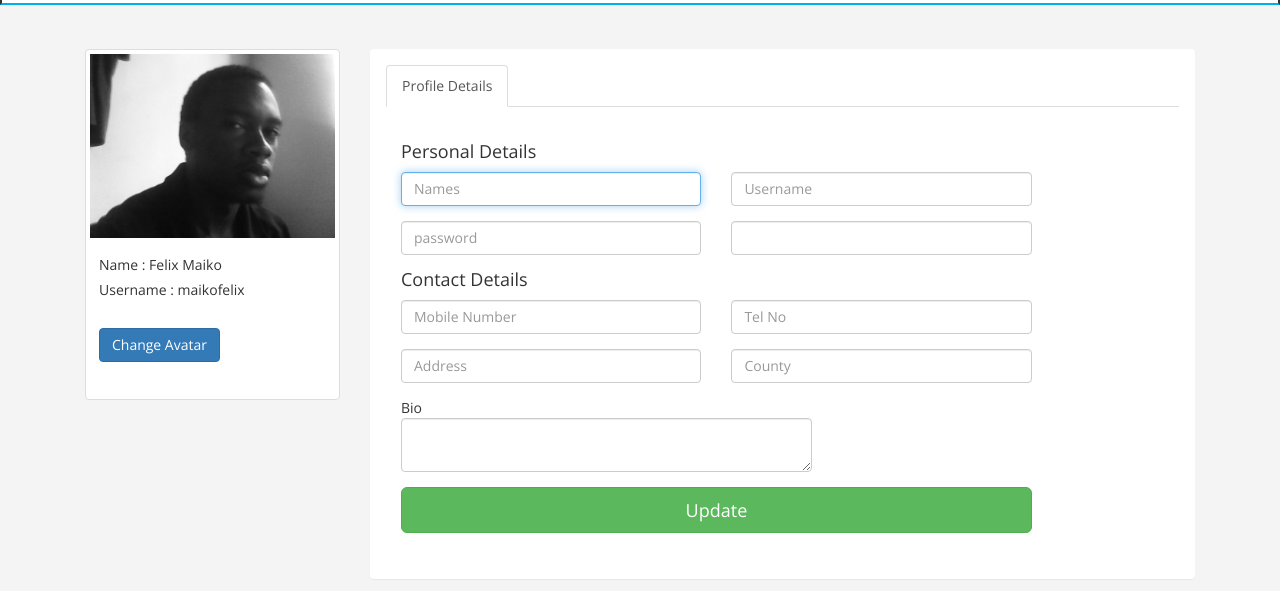
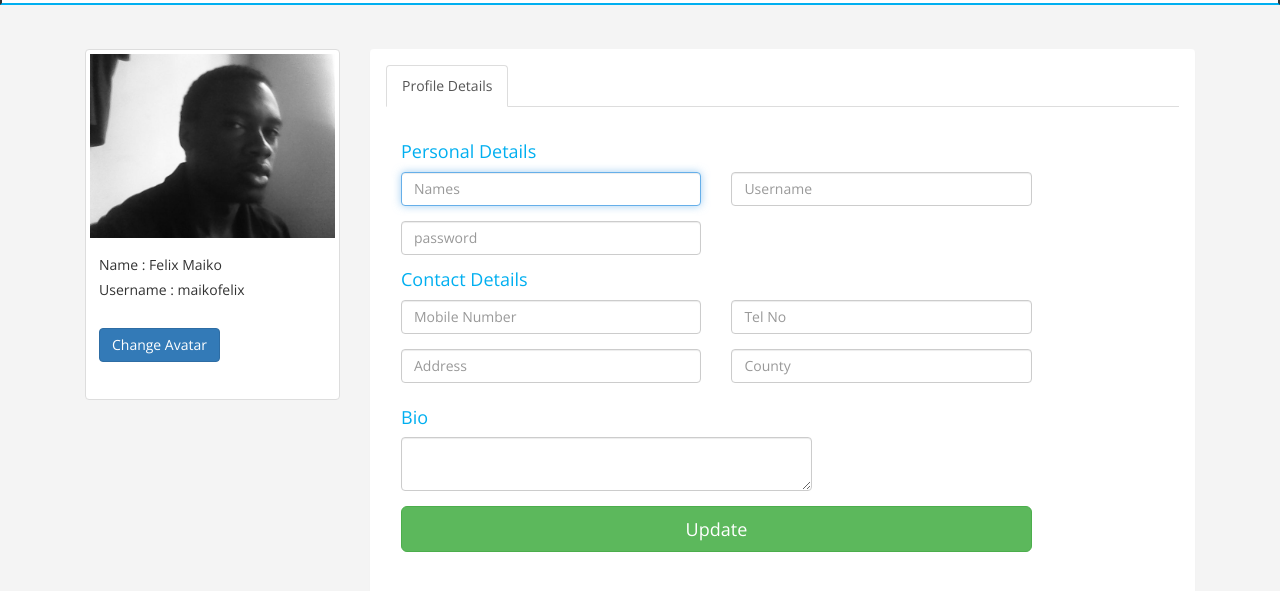
Before and after one commit to maikofelix89/harambesa_html, a website: page editprofile.html in a window 1280 px wide. Shown: the part 79-670 px from the top of the page. Drawn offline with nearby package versions, Linux system fonts and the light colour scheme.

Commit message:
2nd commit

```diff
--- a/editprofile.html
+++ b/editprofile.html
@@ -139,7 +139,7 @@
 
   <div id="home" class="tab-pane fade in active">
   <div class="col-md-10" id="personal">
-   <h4>Personal Details</h4>
+   <h4 id="blue">Personal Details</h4>
 
      <form class="form-signin" role="form" action="/users/login" method="post">
 
@@ -162,13 +162,11 @@
         <div class="col-md-6">
         <input type="text" name="password" class="form-control" placeholder="password" required />
         </div>
-         <div class="col-md-6">
-          <input class="datepicker form-control"/>
-         </div>
+
         </div>
         </div>
 
-          <h4>Contact Details</h4>
+          <h4 id="blue">Contact Details</h4>
          <div class="form-group">
           <div class="row">
         <div class="col-md-6">
@@ -197,7 +195,7 @@
          <div class="form-group">
           <div class="row">
         <div class="col-md-8">
-          <lanel>Bio</lanel>
+          <h4 id="blue">Bio</h4>
           <textarea class="form-control"></textarea>
         </div>
 
```
